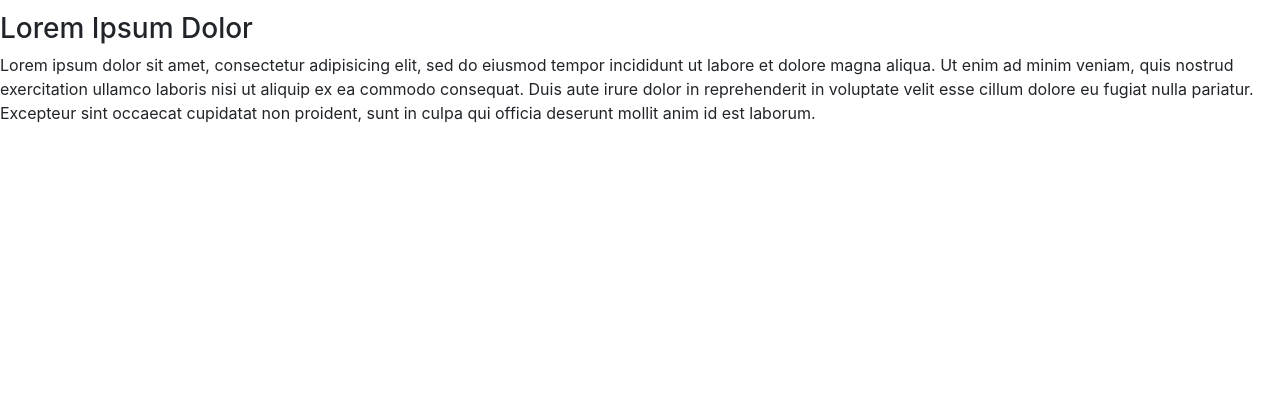
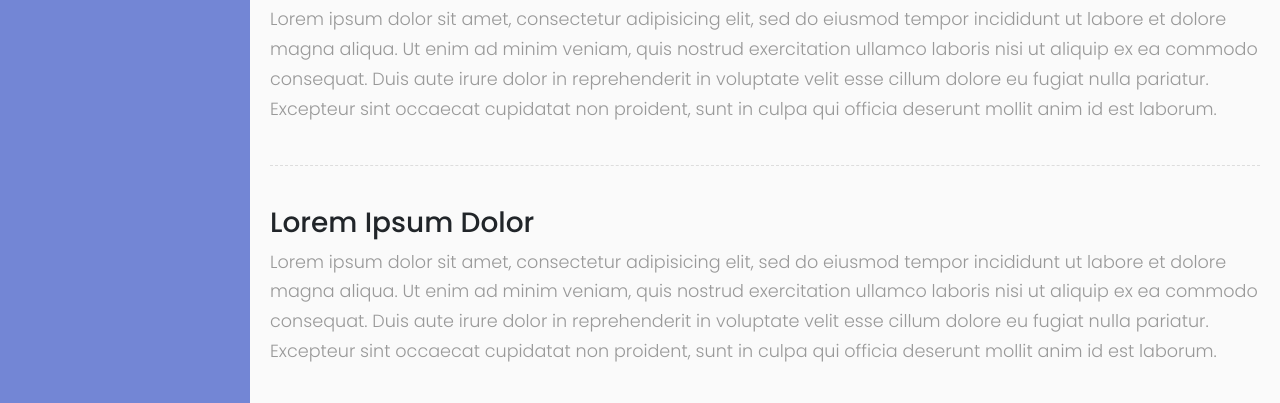
Before and after one commit to hjki001/fwi0, a plain HTML site: page index.html in a window 1280 px wide. Shown: the part 801-1204 px from the top of the page. Before the commit the page ends 942 px from the top, so only its background shows below. Drawn offline with nearby package versions, Linux system fonts and the light colour scheme.

Commit message:
Update index.html

```diff
--- a/index.html
+++ b/index.html
@@ -11,7 +11,7 @@
     <!-- Bootstrap CSS CDN -->
     <link rel="stylesheet" href="https://stackpath.bootstrapcdn.com/bootstrap/4.1.0/css/bootstrap.min.css" integrity="sha384-9gVQ4dYFwwWSjIDZnLEWnxCjeSWFphJiwGPXr1jddIhOegiu1FwO5qRGvFXOdJZ4" crossorigin="anonymous">
     <!-- Our Custom CSS -->
-    <link rel="stylesheet" href="style4.css">
+    <link rel="stylesheet" href="css/style.css">
 
     <!-- Font Awesome JS -->
     <script defer src="https://use.fontawesome.com/releases/v5.0.13/js/solid.js" integrity="sha384-tzzSw1/Vo+0N5UhStP3bvwWPq+uvzCMfrN1fEFe+xBmv1C/AtVX5K0uZtmcHitFZ" crossorigin="anonymous"></script>
```
